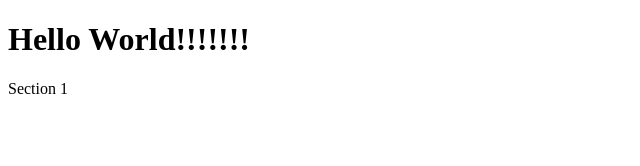
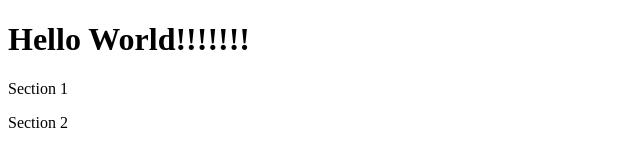
Before and after one commit to JayWIlsonJr/git-intro, a plain HTML site: page index.html in a window 1280 px wide. Shown: the full height of the page, 0-640 px from the left. Drawn offline with Linux system fonts and the light colour scheme.

Commit message:
added app.js and style.css

```diff
--- /dev/null
+++ b/app.js
@@ -0,0 +1 @@
+console.log('hello')
--- a/index.html
+++ b/index.html
@@ -9,5 +9,6 @@
 <body>
     <h1>Hello World!!!!!!!</h1>
     <p>Section 1</p>
+    <p>Section 2</p>
 </body>
 </html>
--- /dev/null
+++ b/style.css
@@ -0,0 +1,3 @@
+* {
+    margin: 0;
+}
```
